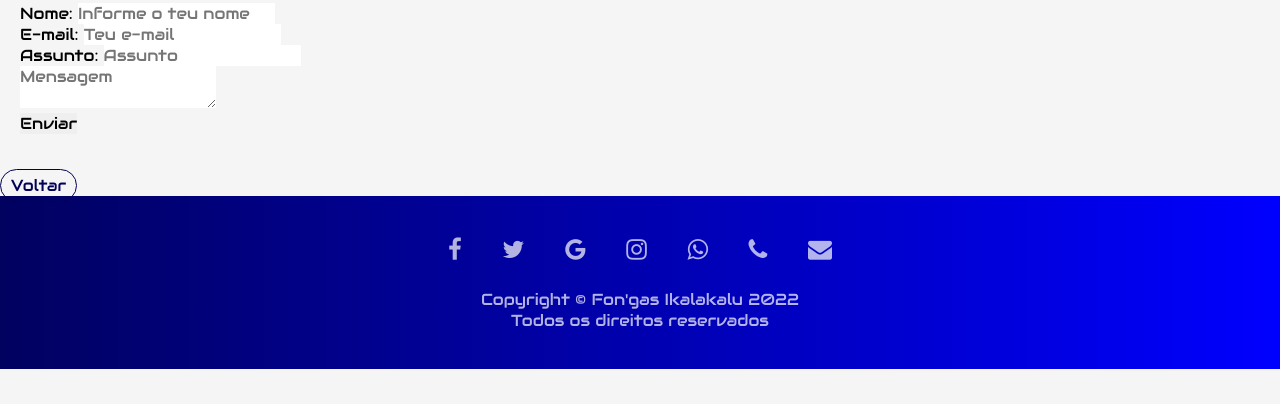
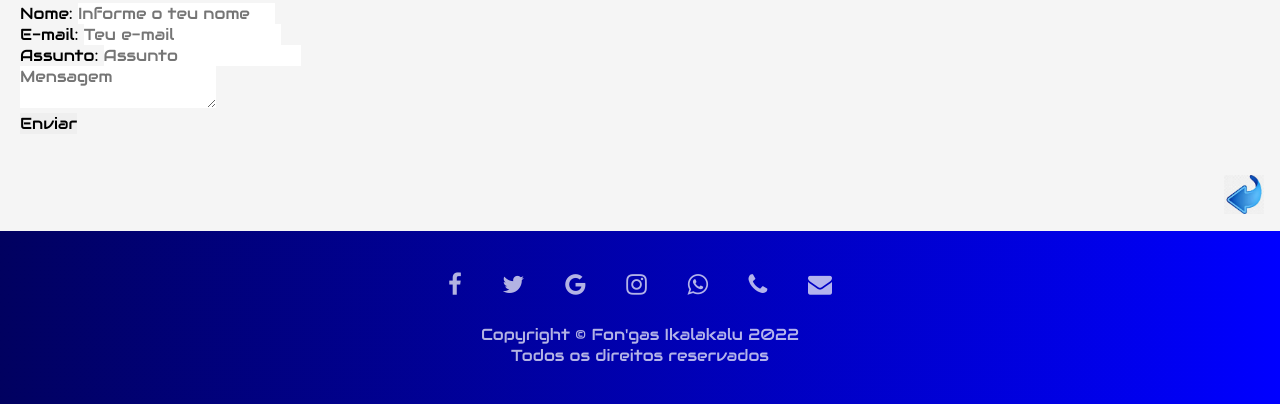
Before and after one commit to fongas01/web-site-prof, a plain HTML site: page html/contato.html in a window 1280 px wide. Shown: the part 454-858 px from the top of the page. Before the commit the page ends 823 px from the top, so only its background shows below. Drawn offline with nearby package versions, Linux system fonts and the light colour scheme.

Commit message:
Estilizando o botão voltar do site

```diff
--- a/css/contato.css
+++ b/css/contato.css
@@ -17,7 +17,9 @@ h1{color:#fff; font-size: 3em; text-align: center;}
 
 iframe{margin-bottom:20px;}
 
-.btn-voltar{border:1px solid;color:#020257; padding:5px 10px; border-radius: 20px;}
+
+/* BOTÃO VOLTAR */
+.btn-voltar{ width:40px; height:40px; float:right; margin-right:1rem; margin-bottom:1rem;  }
 
 
 /* FOOTER */
--- a/css/quem-somos.css
+++ b/css/quem-somos.css
@@ -15,7 +15,9 @@
 .main{width:100%; background:linear-gradient(to right,hsl(240, 98%, 19%),#0000ff);}
 h1{color:#fff; font-size: 3em; text-align: center;}
 
-.btn-voltar{border:1px solid;color:#020257; padding:5px 10px; border-radius: 20px;}
+
+/* BOTÃO VOLTAR */
+.btn-voltar{ width:40px; height:40px; float:right; margin-right:1rem; margin-bottom:1rem;  }
 
 
 /* FOOTER */
--- a/css/servicos.css
+++ b/css/servicos.css
@@ -15,7 +15,9 @@
 .main{width:100%; background:linear-gradient(to right,hsl(240, 98%, 19%),#0000ff);}
 h1{color:#fff; font-size: 3em; text-align: center;}
 
-.btn-voltar{border:1px solid;color:#020257; padding:5px 10px; border-radius: 20px;}
+
+/* BOTÃO VOLTAR */
+.btn-voltar{ width:40px; height:40px; float:right; margin-right:1rem; margin-bottom:1rem;  }
 
 
 /* FOOTER */
--- a/css/style.css
+++ b/css/style.css
@@ -16,7 +16,7 @@
   margin-top: 8px;
 }
 
-body{background-color:#f5f5f5;}
+body{background-color:#f5f5f5; }
 a{text-decoration: none;}
 ul{list-style: none;}
 img{max-width:100%;}
@@ -62,7 +62,7 @@ img{max-width:100%;}
 .inner p{font-size: 0.8em; color:#020257;line-height: 1.5em;}
 
 /* BOTÃO VOLTAR */
-.btn-voltar{border:1px solid;color:#020257; padding:5px 10px; border-radius: 20px;}
+.btn-voltar{ width:40px; height:40px; float:right; margin-right:1rem; margin-bottom:1rem;  }
 
 /* NEWSLETTER */
 .inner p{font-size: 0.8em; margin-top:2%; color:#020257;line-height: 1.5em;}
--- a/html/contato.html
+++ b/html/contato.html
@@ -98,7 +98,8 @@
 
   </section>
 
-  <a class="btn-voltar" href="/index.html"> Voltar</a>
+  <!-- BTN VOLTAR -->
+  <a class="btn-voltar" href="/index.html"> <img src="/img/seta-volta.jfif" alt="foto da seta"></a>
 
   <!-- FOOTER -->
   <footer class="rodape">
```
Also changed, not shown: html/quem-somos.html (+2 -1 lines), html/servicos.html (+2 -1 lines), index.html (+2 -1 lines), img/seta-volta.jfif (added).
